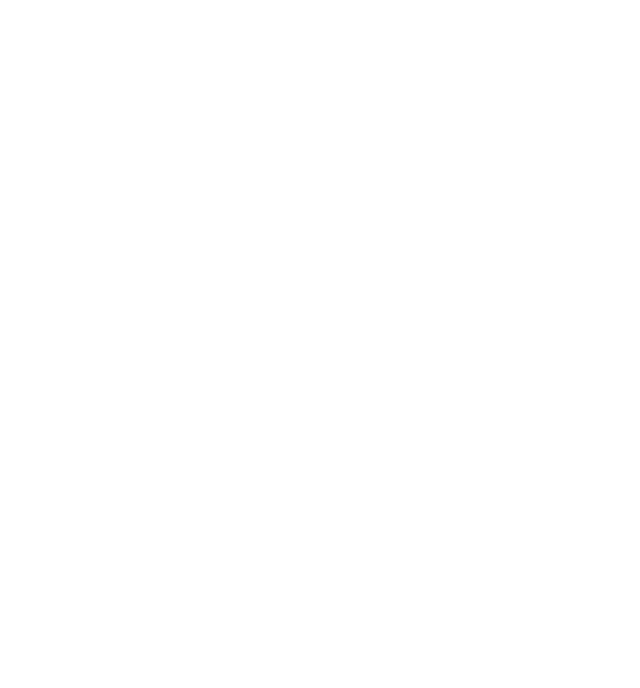
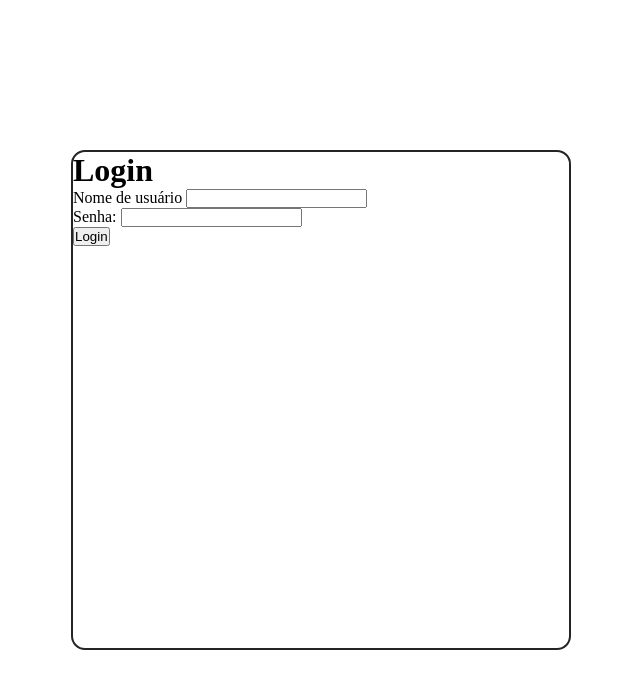
Before and after one commit to joaovitor36/projetos, a website: page login/public/index.html in a window 1280 px wide. Shown: the whole page, without its empty margins (319-959 px from the left). Drawn offline with Linux system fonts and the light colour scheme; files whose address does not match are found by name.

Commit message:
instando NPMs e começando o css

```diff
--- a/login/public/index.html
+++ b/login/public/index.html
@@ -8,6 +8,18 @@
     <title>Login</title>
 </head>
 <body>
+    <div class="usuario-login" >
+        <h1>Login</h1>
+        <!--POST é para dados mais sensiveis diferente fo GET-->
+        <form action="" method="POST"></form>
+            <label for="nome_usuario"> Nome de usuário</label>
+            <input type="text" id="nome_usuario" name="nome_usuario" required>
+            <br>
+            <label for="senha">Senha:</label>
+            <input type="password" id="senha" name="senha" required>
+            <br>
+            <button type="submit">Login</button>
+    </div>
 
 </body>
 </html>
--- a/login/public/style.css
+++ b/login/public/style.css
@@ -3,3 +3,16 @@
     margin: 0;
     box-sizing: border-box;
 }
+
+.usuario-login{
+    /*centralizando div*/
+    position: absolute;
+    top: 50%;
+    left: 50%;
+    transform: translate(-50%, -50%);
+    /*ajustando tamanho da div*/
+    width: 500px;
+    height: 500px;
+    border: 2px solid #252424;
+    border-radius:  14px;
+}
```
Also changed, not shown: login/package.json (added, +8 -0 lines), 1 other file.
